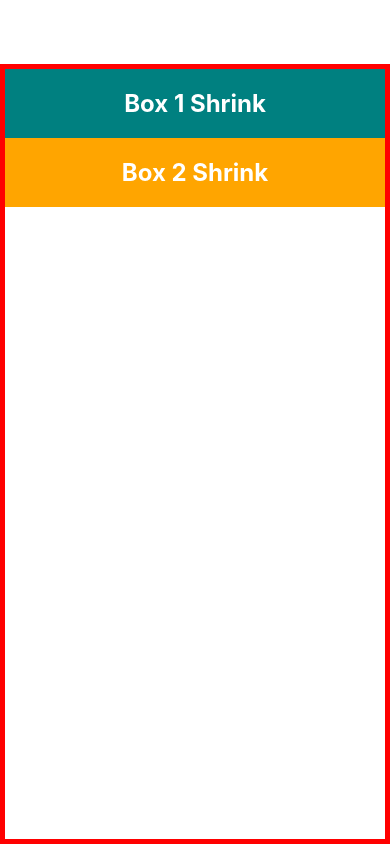
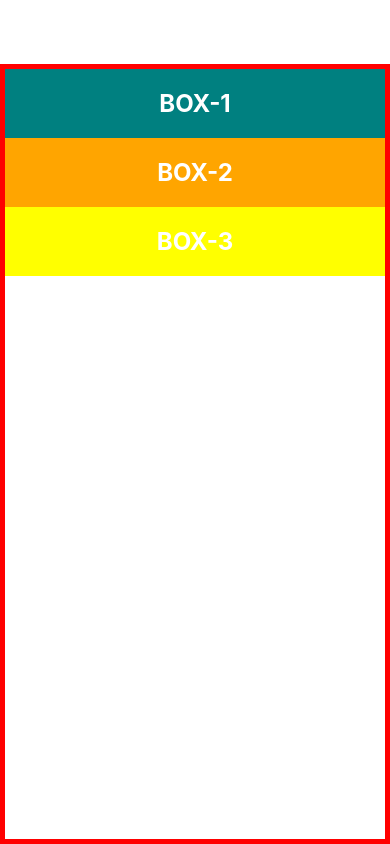
Before and after one commit to muazimmaqbool/React-Native-Tutorials, a React Native app: screen / in a window 390 px wide. Built offline with nearby package versions, Linux system fonts and the light colour scheme.

Commit message:
flex-grow intro

```diff
--- a/App.js
+++ b/App.js
@@ -164,15 +164,15 @@ const App = () => {
 
       {/*FlexShrink:
         ->Note: make container flex-direction to row and alignItems to flexStart and width to 300*/}
-      <F_FlexShrink styleprop={{backgroundColor:"teal",flexShrink:1}}>Box 1 Shrink</F_FlexShrink>
+      {/* <F_FlexShrink styleprop={{backgroundColor:"teal",flexShrink:1}}>Box 1 Shrink</F_FlexShrink> */}
       {/*if box2 has flexShrink:1 then they both have same width if box2 has 2 flexShrink then it shrinks twice as box1 */}
-      <F_FlexShrink styleprop={{backgroundColor:"orange",flexShrink:2}}>Box 2 Shrink</F_FlexShrink>
+      {/* <F_FlexShrink styleprop={{backgroundColor:"orange",flexShrink:2}}>Box 2 Shrink</F_FlexShrink> */}
 
-      {/*Flex Grow */}
-      {/* <G_FlexGrow styleprop={{backgroundColor:"teal",}}>BOX-1</G_FlexGrow>
-       <G_FlexGrow styleprop={{backgroundColor:"green"}}>BOX-2</G_FlexGrow> */}
+      {/*Flex Grow :*/}
+      <G_FlexGrow styleprop={{backgroundColor:"teal"}}>BOX-1</G_FlexGrow>
+       <G_FlexGrow styleprop={{backgroundColor:"orange"}}>BOX-2</G_FlexGrow>
       {/*no chnage as flexGrow:0 is default value */}
-      {/* <G_FlexGrow styleprop={{backgroundColor:"yellow",flexGrow:0}}>BOX-3</G_FlexGrow>  */}
+      <G_FlexGrow styleprop={{backgroundColor:"yellow",flexGrow:0}}>BOX-3</G_FlexGrow>
       {/*Box4 takes the all available space, if applied to multiple boxes then available space is divided equally , if flexGrow is 1 to all*/}
       {/* <G_FlexGrow styleprop={{backgroundColor:"pink",flexGrow:1}}>BOX-4</G_FlexGrow>
        <G_FlexGrow styleprop={{backgroundColor:"blue",flexGrow:1}}>BOX-5</G_FlexGrow> */}
--- a/FlexBox and layout/G_FlexGrow.js
+++ b/FlexBox and layout/G_FlexGrow.js
@@ -1,12 +1,12 @@
 import { StyleSheet, Text, View } from 'react-native'
 import React from 'react'
 
+/*
+  ->FlexGrow: determines how much space an item should occupy inside a flex container when there's extra space available
+  ->values: 0,(default value which prevents the items in taking the extra space), any positive value(to make items take extra space when available)
+  ->applied in app.js
+*/
 const G_FlexGrow = ({ children, styleprop }) => {
-    /*
-    ->FlexGrow: determines how much space an item should occupy inside a flex container when there's extra space available
-   ->values: 0,(default value whichh prevents the items in taking the extra space), any positive value(to make items take extra space when available)
-    ->applied in app.js
-    */
   return (
     <View style={[styles.box, styleprop]}>
       <Text style={styles.text}>{children}</Text>
@@ -18,9 +18,7 @@ export default G_FlexGrow
 
 const styles = StyleSheet.create({
     box: {
-      backgroundColor: "white",
       padding: 20,
-
     },
     text: {
       fontSize: 24,
```
